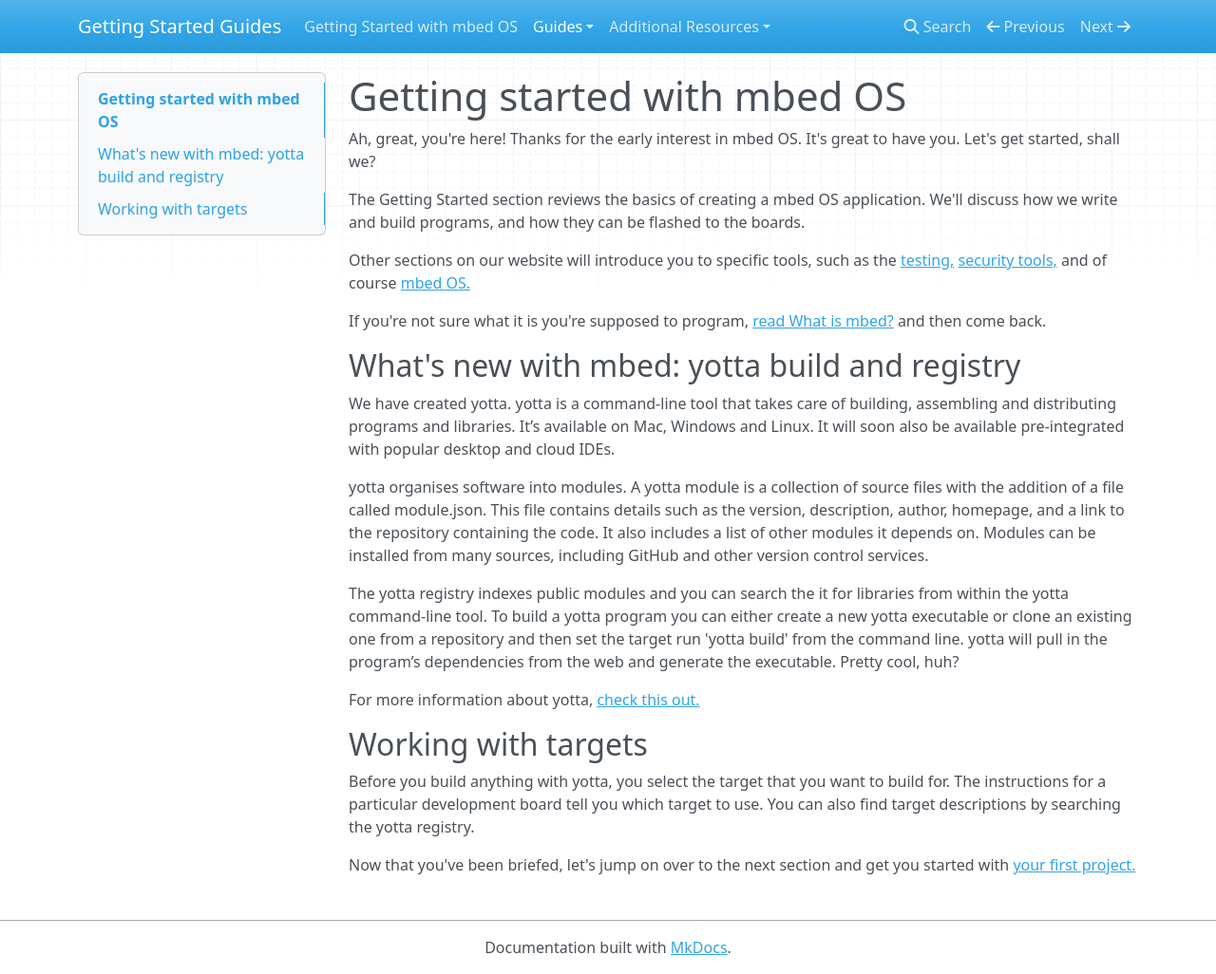
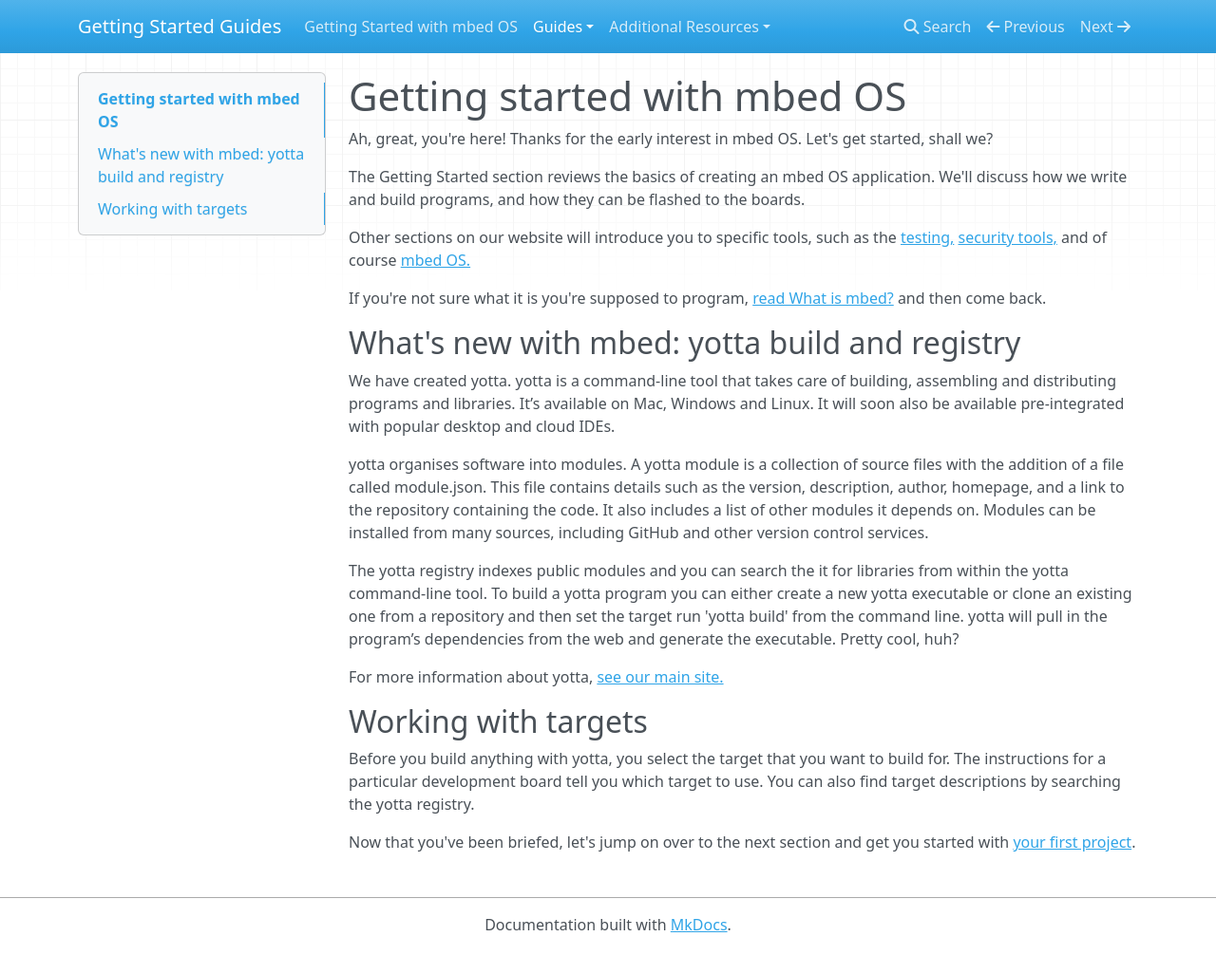
Before and after one commit to ARMmbed/GettingStartedmbedOS, an MkDocs documentation site: the page built from Docs/GettingStartedmbedOS.md, in a window 1280 px wide and 1026 px high. Shown: the whole window at 95% size. Built offline with MkDocs 1.6.1, drawn with Linux system fonts in a browser that asks for light colours; nearby versions of some CDN libraries; old or Windows-style settings are respelled for this version of MkDocs.

Commit message:
Proofreading Sam's changes

```diff
--- a/Docs/GettingStartedmbedOS.md
+++ b/Docs/GettingStartedmbedOS.md
@@ -1,8 +1,8 @@
 # Getting started with mbed OS
 
-Ah, great, you're here! Thanks for the early interest in mbed OS. It's great to have you. Let's get started, shall we?
+Ah, great, you're here! Thanks for the early interest in mbed OS. Let's get started, shall we?
 
-The Getting Started section reviews the basics of creating a mbed OS application. We'll discuss how we write and build programs, and how they can be flashed to the boards.
+The Getting Started section reviews the basics of creating an mbed OS application. We'll discuss how we write and build programs, and how they can be flashed to the boards.
 
 Other sections on our website will introduce you to specific tools, such as the [testing,](http://mbed.com/en/development/software/tools/testing/) [security tools,](http://mbed.com/en/technologies/security/) and of course [mbed OS.](http://mbed.com/en/technologies/technology-mbed-os/)
 
@@ -17,10 +17,10 @@ yotta organises software into modules. A yotta module is a collection of source
 The yotta registry indexes public modules and you can search the it for libraries from within the yotta command-line tool.
 To build a yotta program you can either create a new yotta executable or clone an existing one from a repository and then set the target run 'yotta build' from the command line. yotta will pull in the program’s dependencies from the web and generate the executable. Pretty cool, huh?
 
-For more information about yotta, [check this out.](http://mbed.com/en/development/software/tools/yotta/)
+For more information about yotta, [see our main site.](http://mbed.com/en/development/software/tools/yotta/)
 
 ## Working with targets
 
 Before you build anything with yotta, you select the target that you want to build for. The instructions for a particular development board tell you which target to use. You can also find target descriptions by searching the yotta registry.
 
-Now that you've been briefed, let's jump on over to the next section and get you started with [your first project.](https://github.com/ARMmbed/GettingStartedmbedOS/blob/master/Docs/FirstProjectmbedOS.md)
+Now that you've been briefed, let's jump on over to the next section and get you started with [your first project](FirstProjectmbedOS.md).
```
